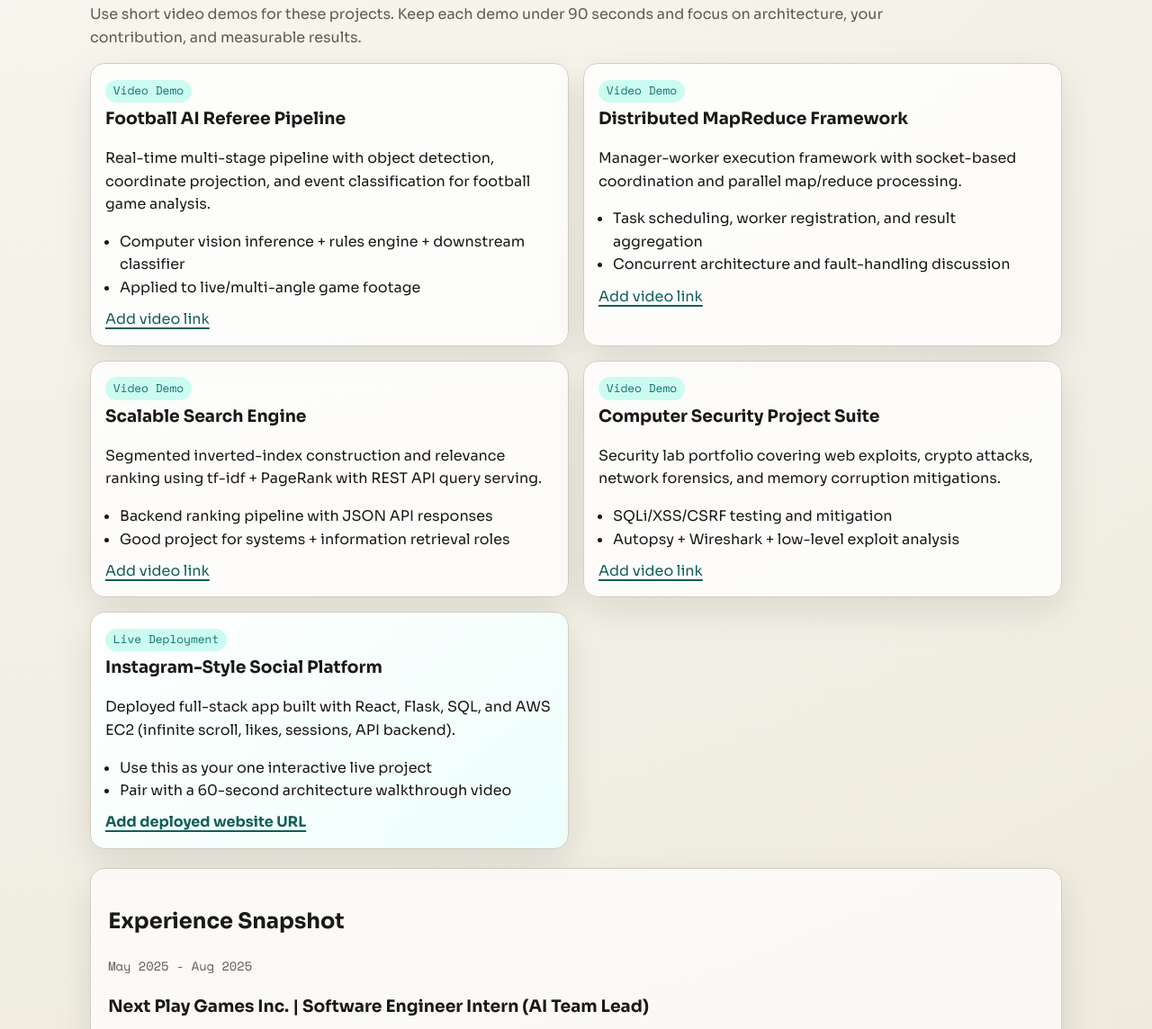
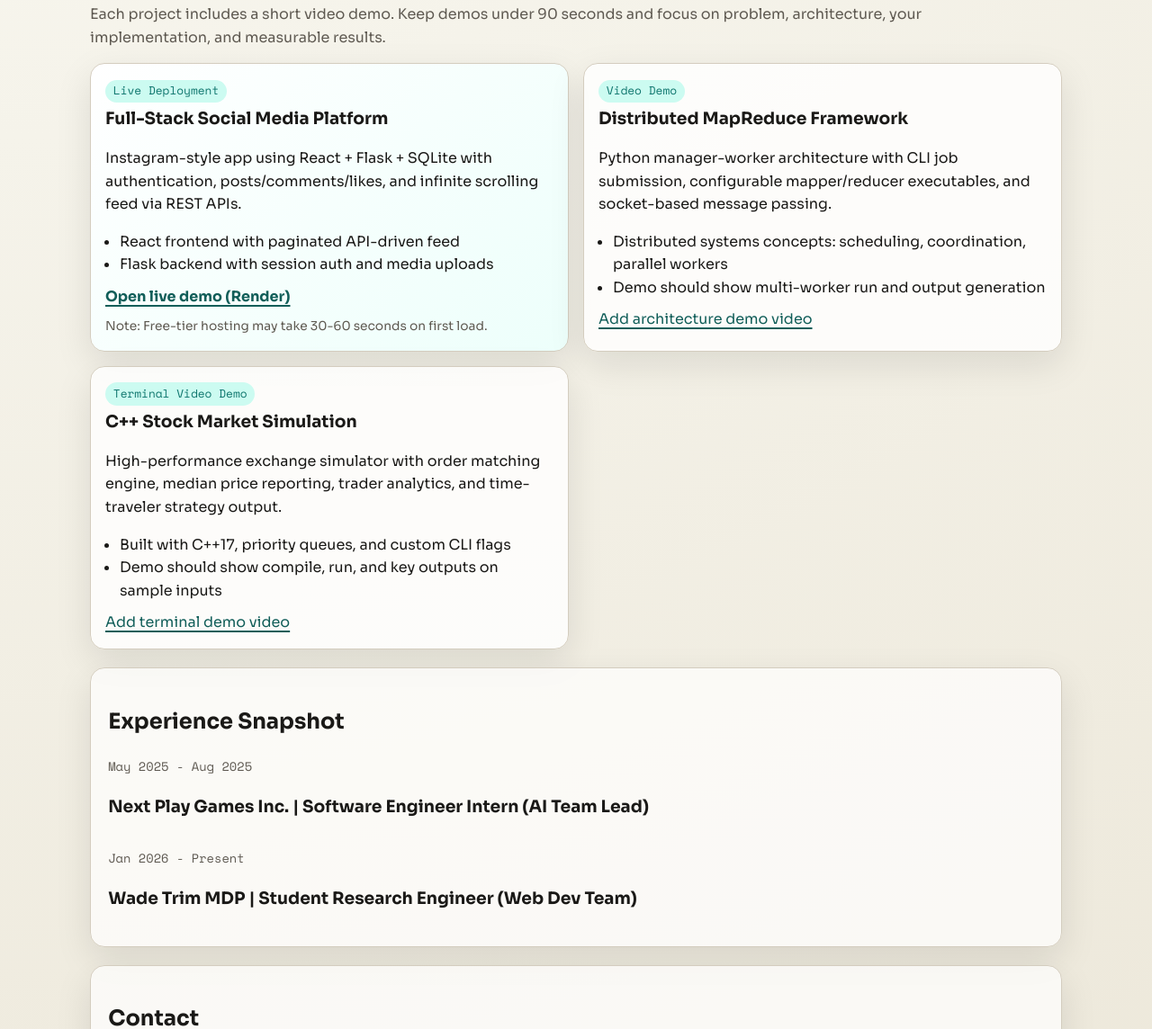
Before and after one commit to KaiwenMo1/kaiwen_portfolio, a plain HTML site: page index.html in a window 1280 px wide. Shown: the part 1139-2283 px from the top of the page at 90% size. Drawn offline with nearby package versions, Linux system fonts and the light colour scheme.

Commit message:
Update social app link to Render and add cold-start note

```diff
--- a/index.html
+++ b/index.html
@@ -48,63 +48,42 @@
     <section id="projects" class="container reveal">
       <div class="section-head">
         <h2>Selected Projects</h2>
-        <p>Use short video demos for these projects. Keep each demo under 90 seconds and focus on architecture, your contribution, and measurable results.</p>
+        <p>Each project includes a short video demo. Keep demos under 90 seconds and focus on problem, architecture, your implementation, and measurable results.</p>
       </div>
 
       <div class="project-grid">
-        <article class="project-card">
-          <p class="tag">Video Demo</p>
-          <h3>Football AI Referee Pipeline</h3>
-          <p>Real-time multi-stage pipeline with object detection, coordinate projection, and event classification for football game analysis.</p>
+        <article class="project-card emphasis">
+          <p class="tag">Live Deployment</p>
+          <h3>Full-Stack Social Media Platform</h3>
+          <p>Instagram-style app using React + Flask + SQLite with authentication, posts/comments/likes, and infinite scrolling feed via REST APIs.</p>
           <ul>
-            <li>Computer vision inference + rules engine + downstream classifier</li>
-            <li>Applied to live/multi-angle game footage</li>
+            <li>React frontend with paginated API-driven feed</li>
+            <li>Flask backend with session auth and media uploads</li>
           </ul>
-          <a href="#" class="inline-link">Add video link</a>
+          <a href="https://fullstack-social-media-jtd4.onrender.com" class="inline-link strong" target="_blank" rel="noopener noreferrer">Open live demo (Render)</a>
+          <p class="demo-note">Note: Free-tier hosting may take 30-60 seconds on first load.</p>
         </article>
 
         <article class="project-card">
           <p class="tag">Video Demo</p>
           <h3>Distributed MapReduce Framework</h3>
-          <p>Manager-worker execution framework with socket-based coordination and parallel map/reduce processing.</p>
+          <p>Python manager-worker architecture with CLI job submission, configurable mapper/reducer executables, and socket-based message passing.</p>
           <ul>
-            <li>Task scheduling, worker registration, and result aggregation</li>
-            <li>Concurrent architecture and fault-handling discussion</li>
+            <li>Distributed systems concepts: scheduling, coordination, parallel workers</li>
+            <li>Demo should show multi-worker run and output generation</li>
           </ul>
-          <a href="#" class="inline-link">Add video link</a>
+          <a href="#" class="inline-link">Add architecture demo video</a>
         </article>
 
         <article class="project-card">
-          <p class="tag">Video Demo</p>
-          <h3>Scalable Search Engine</h3>
-          <p>Segmented inverted-index construction and relevance ranking using tf-idf + PageRank with REST API query serving.</p>
+          <p class="tag">Terminal Video Demo</p>
+          <h3>C++ Stock Market Simulation</h3>
+          <p>High-performance exchange simulator with order matching engine, median price reporting, trader analytics, and time-traveler strategy output.</p>
           <ul>
-            <li>Backend ranking pipeline with JSON API responses</li>
-            <li>Good project for systems + information retrieval roles</li>
+            <li>Built with C++17, priority queues, and custom CLI flags</li>
+            <li>Demo should show compile, run, and key outputs on sample inputs</li>
           </ul>
-          <a href="#" class="inline-link">Add video link</a>
-        </article>
-
-        <article class="project-card">
-          <p class="tag">Video Demo</p>
-          <h3>Computer Security Project Suite</h3>
-          <p>Security lab portfolio covering web exploits, crypto attacks, network forensics, and memory corruption mitigations.</p>
-          <ul>
-            <li>SQLi/XSS/CSRF testing and mitigation</li>
-            <li>Autopsy + Wireshark + low-level exploit analysis</li>
-          </ul>
-          <a href="#" class="inline-link">Add video link</a>
-        </article>
-
-        <article class="project-card emphasis">
-          <p class="tag">Live Deployment</p>
-          <h3>Instagram-Style Social Platform</h3>
-          <p>Deployed full-stack app built with React, Flask, SQL, and AWS EC2 (infinite scroll, likes, sessions, API backend).</p>
-          <ul>
-            <li>Use this as your one interactive live project</li>
-            <li>Pair with a 60-second architecture walkthrough video</li>
-          </ul>
-          <a href="#" class="inline-link strong">Add deployed website URL</a>
+          <a href="#" class="inline-link">Add terminal demo video</a>
         </article>
       </div>
     </section>
--- a/styles.css
+++ b/styles.css
@@ -191,6 +191,12 @@ nav a {
   font-weight: 700;
 }
 
+.demo-note {
+  margin: 0.6rem 0 0;
+  font-size: 0.86rem;
+  color: var(--muted);
+}
+
 .timeline {
   display: grid;
   gap: 0.8rem;
```
